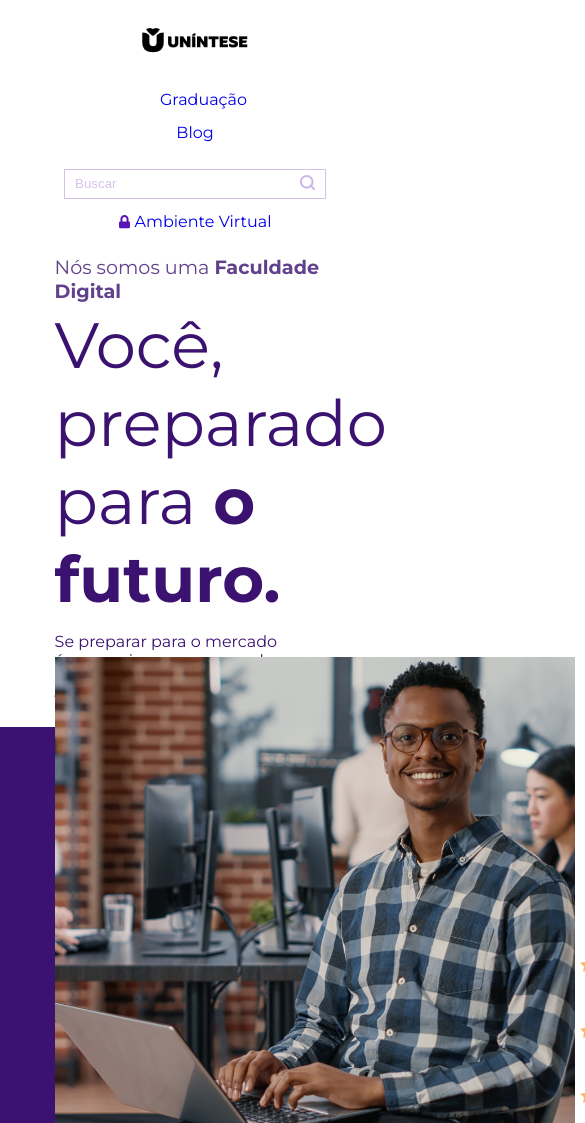
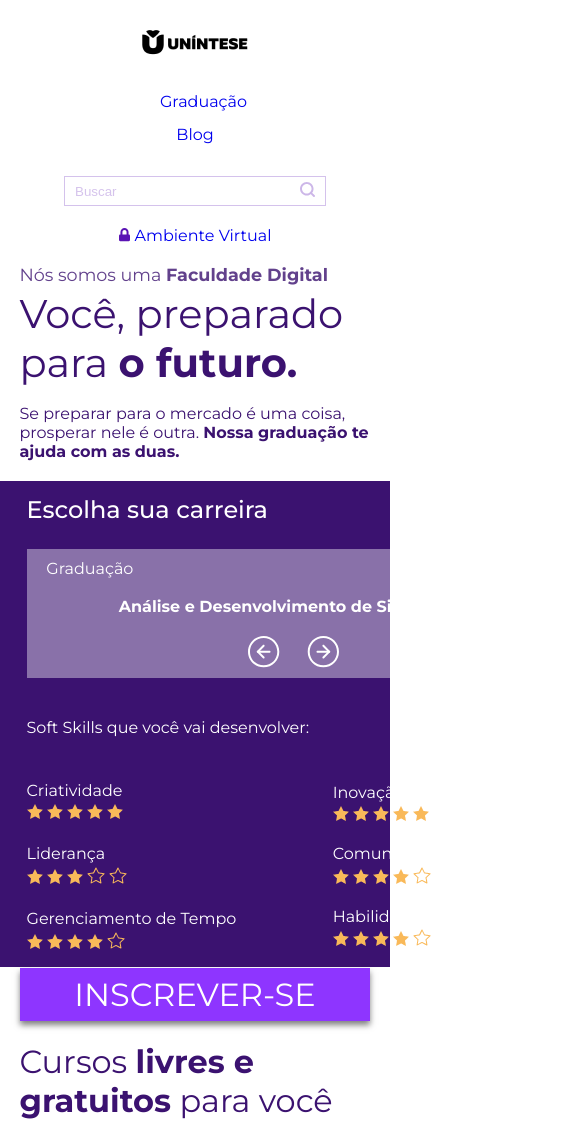
Before and after one commit to Gestao-de-Performance/site-desenvolvido-em-aula-igoarrudaads, a plain HTML site: page index.html in a window 390 px wide. Shown: the top 1123 px of the page, 585 px wide, since content can reach past the window. Drawn offline with Linux system fonts and the light colour scheme.

Commit message:
Aula 07 correções

```diff
--- a/index.html
+++ b/index.html
@@ -8,7 +8,7 @@
   </head>
   <body>
     <header>
-      <nav class="marginSite displayFlex">
+      <nav class="displayFlex">
         <div class="displayFlex gapCabecalho">
           <a href="#"><img src="img/logo.png" /></a>
           <div class="displayFlex gapCabecalhoBotoes marginResponsiva">
@@ -166,7 +166,7 @@
       </section>
       <section class="marginSite">
         <h2 class="tituloBlog">Mais recentes em nosso <strong>blog</strong></h2>
-        <div class="displayFlex">
+        <div class="displayFlex gapBlogMobile">
           <a class="botaoBlog removeDecoration" href="#">
             <img src="img/post_1.jpg" alt="" />
             <h3 class="tituloPostBlog">
@@ -217,7 +217,7 @@
             <a href="#"><img src="img/whatsapp.png" alt="" /></a>
           </div>
         </div>
-        <a href=""><img src="img/qr-code.png" alt="" /></a>
+        <a href="#"><img src="img/qr-code.png" alt="" /></a>
       </div>
     </footer>
   </body>
--- a/style.css
+++ b/style.css
@@ -6,16 +6,13 @@
   --cor-hover-texto: #5913b4;
 
   --cor-primaria-fonte: #3b1270;
-
   --cor-branco-fonte: #ffffff;
 
   --cor-background-cursos: #3b1270;
+  --cor-background-botao: #8e35ff;
+  --cor-background-rodape: #ded0f1;
 
-  --cor-background-botao: #8e35ff;
-
-  --cor-texto-categoria: ;
-
-  --cor-background-rodape: #f5f5f5;
+  --cor-texto-categoria: #cc7f0b;
 }
 
 * {
@@ -40,7 +37,7 @@ p {
 
 @media screen and (max-width: 1024px) {
   .marginSite {
-    margin: 5% 14%;
+    margin: 5%;
   }
 }
 
@@ -54,8 +51,7 @@ header {
 }
 
 nav {
-  margin-top: 25px;
-  padding: 1%;
+  margin-top: 25px !important;
 }
 
 /*Classe genérica para Display Flex*/
@@ -172,7 +168,7 @@ h1 {
 }
 
 .subtituloInformacoes {
-  font-size: 6rem;
+  font-size: 5.8rem;
 }
 
 .imgInformacoes {
@@ -186,7 +182,7 @@ h1 {
   }
 
   .subtituloInformacoes {
-    font-size: 4rem;
+    font-size: 5rem;
   }
 
   .imgInformacoes {
@@ -199,6 +195,19 @@ h1 {
   }
 }
 
+@media screen and (max-width: 767px) {
+  h1 {
+    font-size: 1.1rem;
+  }
+
+  .subtituloInformacoes {
+    font-size: 2.5rem;
+  }
+
+  .textoInformacoes {
+    max-width: 100%;
+  }
+}
 /*Fim Informações*/
 
 /*Início Cursos*/
@@ -261,12 +270,45 @@ h1 {
 .marginTextoSkill {
   margin: 2% 0;
 }
+
+@media screen and (max-width: 1024px) {
+  .posicaoPersonagem {
+    display: none;
+  }
+}
+
+@media screen and (max-width: 767px) {
+  .containerEscolhaCursos {
+    win-width: 0;
+    flex-wrap: wrap;
+  }
+
+  .quebraDeLinha {
+    white-space: break-spaces;
+  }
+
+  .containerBotoesEscolhaCursos {
+    gap: 5%;
+    justify-content: center;
+    width: 100%;
+  }
+
+  .botoesEscolhaCursos {
+    width: 34px;
+    height: 34px;
+  }
+
+  .botoesEscolhaCursos > img {
+    width: 34px;
+    height: 34px;
+  }
+}
 /*Fim Cursos*/
 
 /*Inicio Botão Inscrever-se*/
 .posicionamentoBotaoInscrever {
   position: relative;
-  margin: 0 17%;
+  margin: 0 20%;
   top: -140px;
 }
 
@@ -279,6 +321,23 @@ h1 {
   font-size: 2rem;
   box-shadow: 0 4px 6px 0px rgba(0, 0, 0, 0.5);
 }
+
+@media screen and (max-width: 1024px) {
+  .posicionamentoBotaoInscrever {
+    margin: 0 5%;
+    top: -38px;
+  }
+
+  .botaoInscreverSe {
+    width: 96%;
+  }
+}
+
+@media screen and (max-width: 767px) {
+  .posicionamentoBotaoInscrever {
+    top: -19px;
+  }
+}
 /*Fim Botão Inscrever-se*/
 
 /* Início Titulo Cursos Gratuitos */
@@ -290,15 +349,21 @@ h1 {
 
 .botaoCursosGratuitos {
   transition: 0.3s;
-  width: 49%;
 }
 
 .botaoCursosGratuitos:hover {
   transform: scale(1.1);
 }
+
 @media screen and (max-width: 1024px) {
   .botaoCursosGratuitos {
     width: 49%;
+  }
+}
+
+@media screen and (max-width: 767px) {
+  .botaoCursosGratuitos {
+    width: 100%;
   }
 }
 
@@ -321,7 +386,7 @@ h1 {
 
 .botaoBlog {
   max-width: 340px;
-  min-height: 590px;
+  min-height: 370px;
   box-shadow: 0px 6px 7px rgba(0, 0, 0, 0.2);
 }
 
@@ -339,6 +404,22 @@ h1 {
 
 .leituraPostBlog {
   opacity: 0.8;
+}
+
+@media screen and (max-width: 1024px) {
+  .gapBlogMobile {
+    gap: 10px;
+  }
+}
+
+@media screen and (max-width: 767px) {
+  .botaoBlog {
+    max-width: 325px;
+  }
+
+  .botaoBlog > img {
+    width: 100%;
+  }
 }
 
 /* Fim Blog */
@@ -360,9 +441,19 @@ footer > div {
 }
 
 .logoRodape {
+  width: 100%;
 }
 
 .marginRodape {
   margin-top: 5;
 }
+
+@media screen and (max-width: 767px) {
+  footer > div {
+    gap: 10%;
+    flex-wrap: wrap;
+    height: 400px;
+    align-content: center;
+  }
+}
 /* Fim Rodapé */
```
